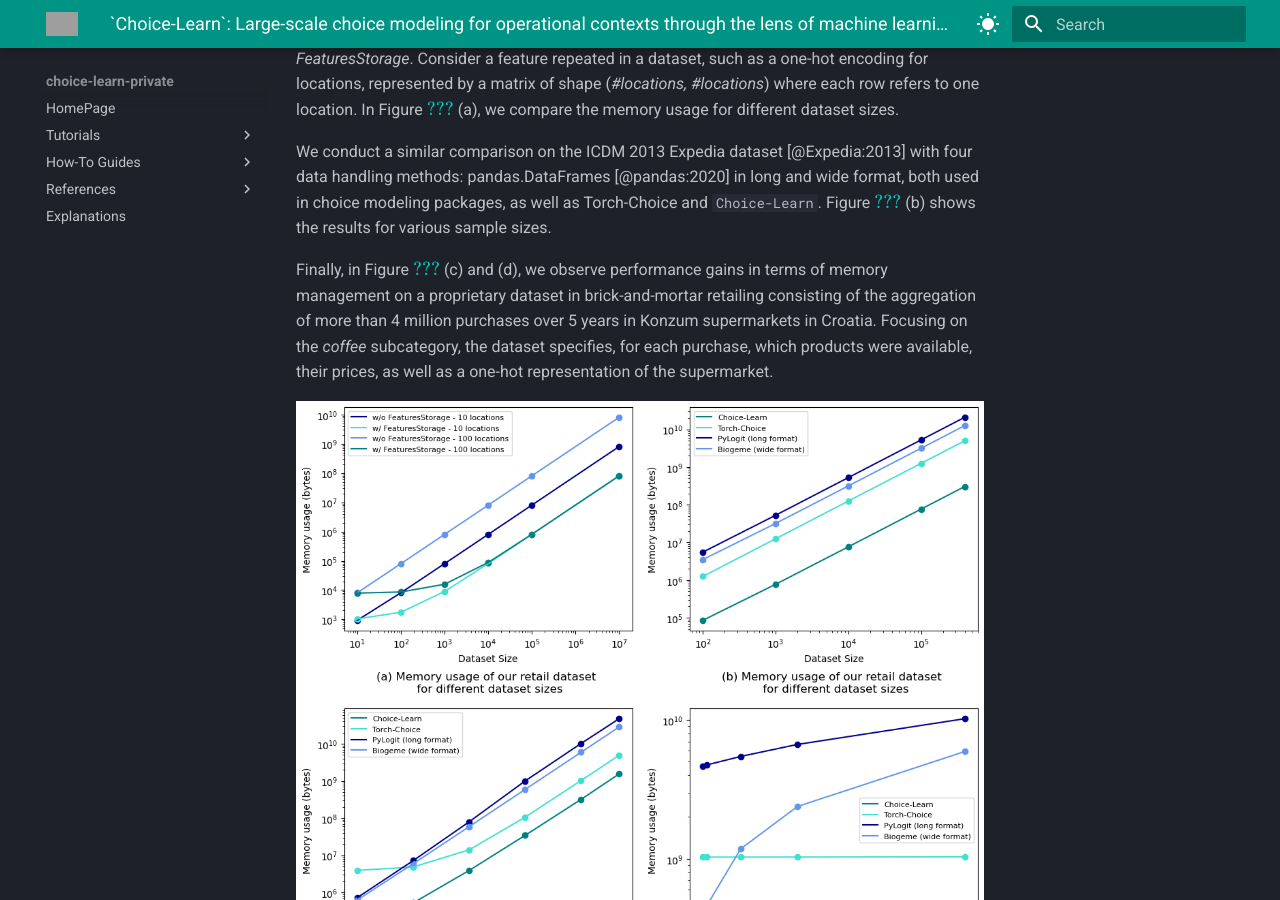
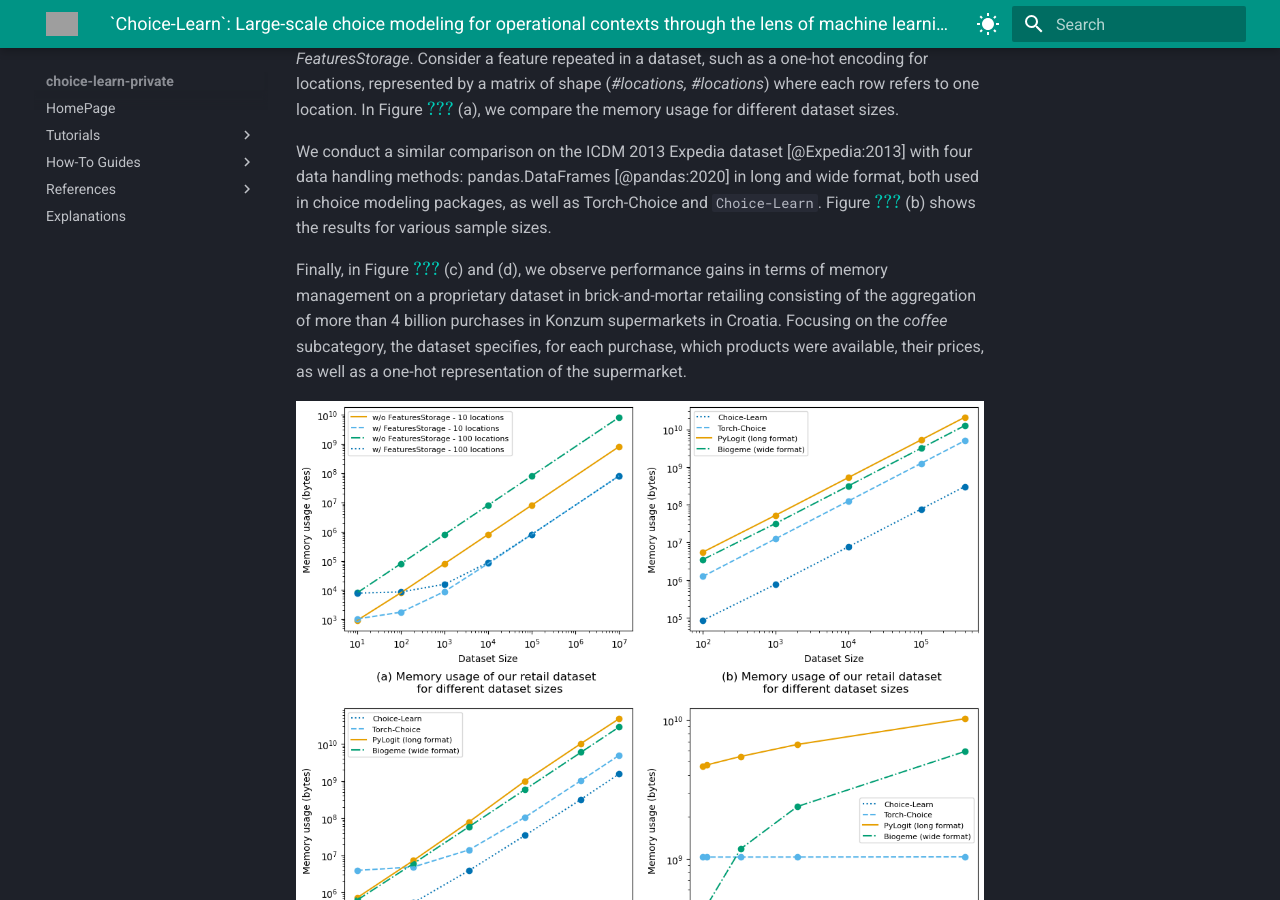
Before and after one commit to artefactory/choice-learn, an MkDocs documentation site: the page built from docs/paper/paper.md, in a window 1280 px wide and 900 px high, scrolled down 4753 px. Built offline with MkDocs 1.6.1 and Material for MkDocs 9.7.7, drawn with Linux system fonts in a browser that asks for light colours; formulas are drawn with MathJax 3; grey boxes are pictures that could not be loaded.

Commit message:
Paper (#108)

```diff
--- a/docs/paper/paper.md
+++ b/docs/paper/paper.md
@@ -139,9 +139,9 @@ We provide numerical examples of memory usage to showcase the efficiency of the
 
 We conduct a similar comparison on the ICDM 2013 Expedia dataset [@Expedia:2013] with four data handling methods: pandas.DataFrames [@pandas:2020] in long and wide format, both used in choice modeling packages, as well as Torch-Choice and `Choice-Learn`. Figure \ref{fig:xps} (b) shows the results for various sample sizes.
 
-Finally, in Figure \ref{fig:xps} (c) and (d), we observe performance gains in terms of memory management on a proprietary dataset in brick-and-mortar retailing consisting of the aggregation of more than 4 million purchases over 5 years in Konzum supermarkets in Croatia. Focusing  on the *coffee* subcategory, the dataset specifies, for each purchase, which products were available, their prices, as well as a one-hot representation of the supermarket.
+Finally, in Figure \ref{fig:xps} (c) and (d), we observe performance gains in terms of memory management on a proprietary dataset in brick-and-mortar retailing consisting of the aggregation of more than 4 billion purchases in Konzum supermarkets in Croatia. Focusing  on the *coffee* subcategory, the dataset specifies, for each purchase, which products were available, their prices, as well as a one-hot representation of the supermarket.
 
-![Memory usage experiments. \label{fig:xps}](../illustrations/full_ram.png)
+![Memory usage experiments. \label{fig:xps}](../illustrations/ram_usage_comparison.png)
 
 ## Customized choice models
 We provide an example of the custom model definition with the following formulation of utility $U(i)$ with alternative features $x_i$ and customer features $z$:
```
Also changed, not shown: docs/illustrations/ram_usage_comparison.png (added), docs/paper/memory_usage.ipynb.
